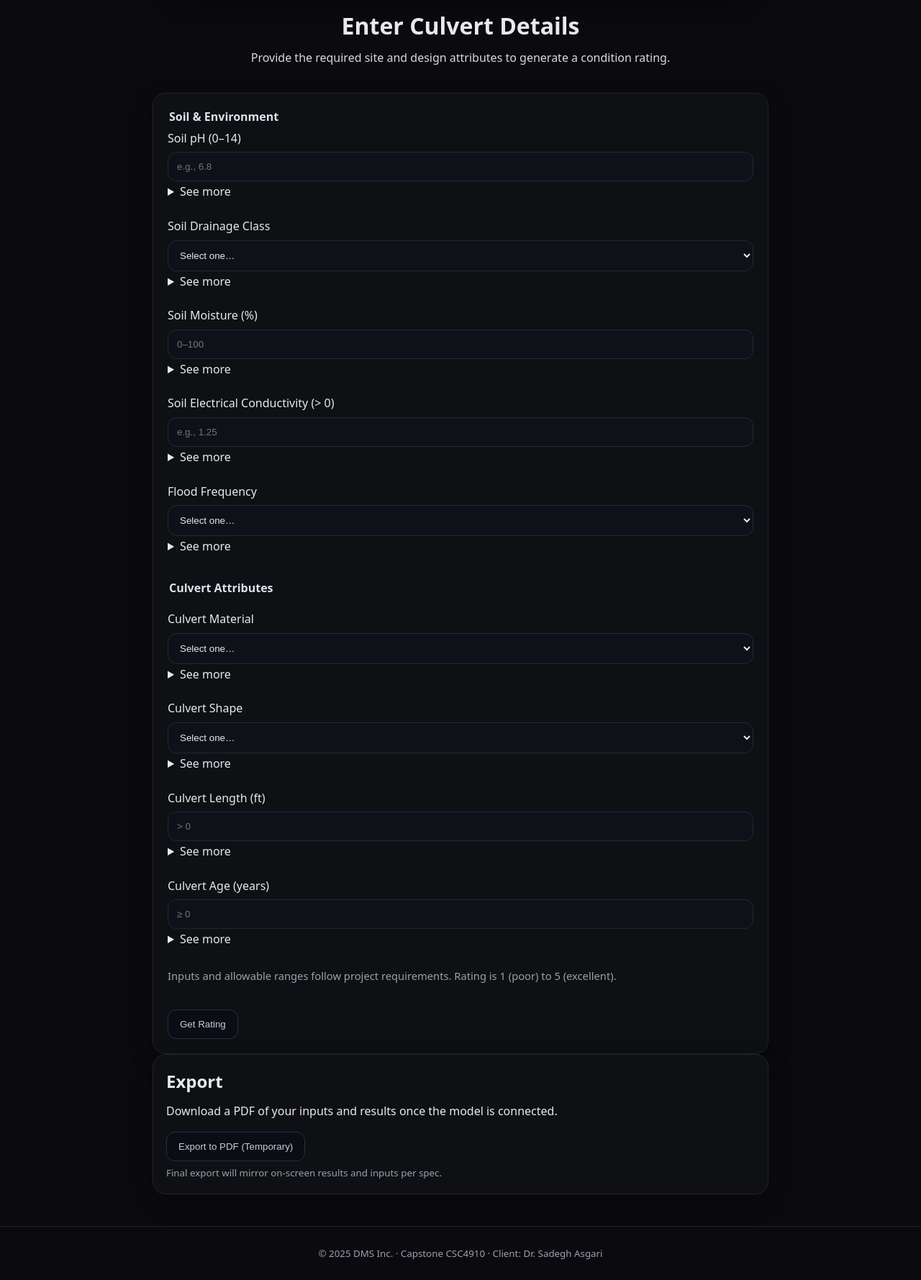
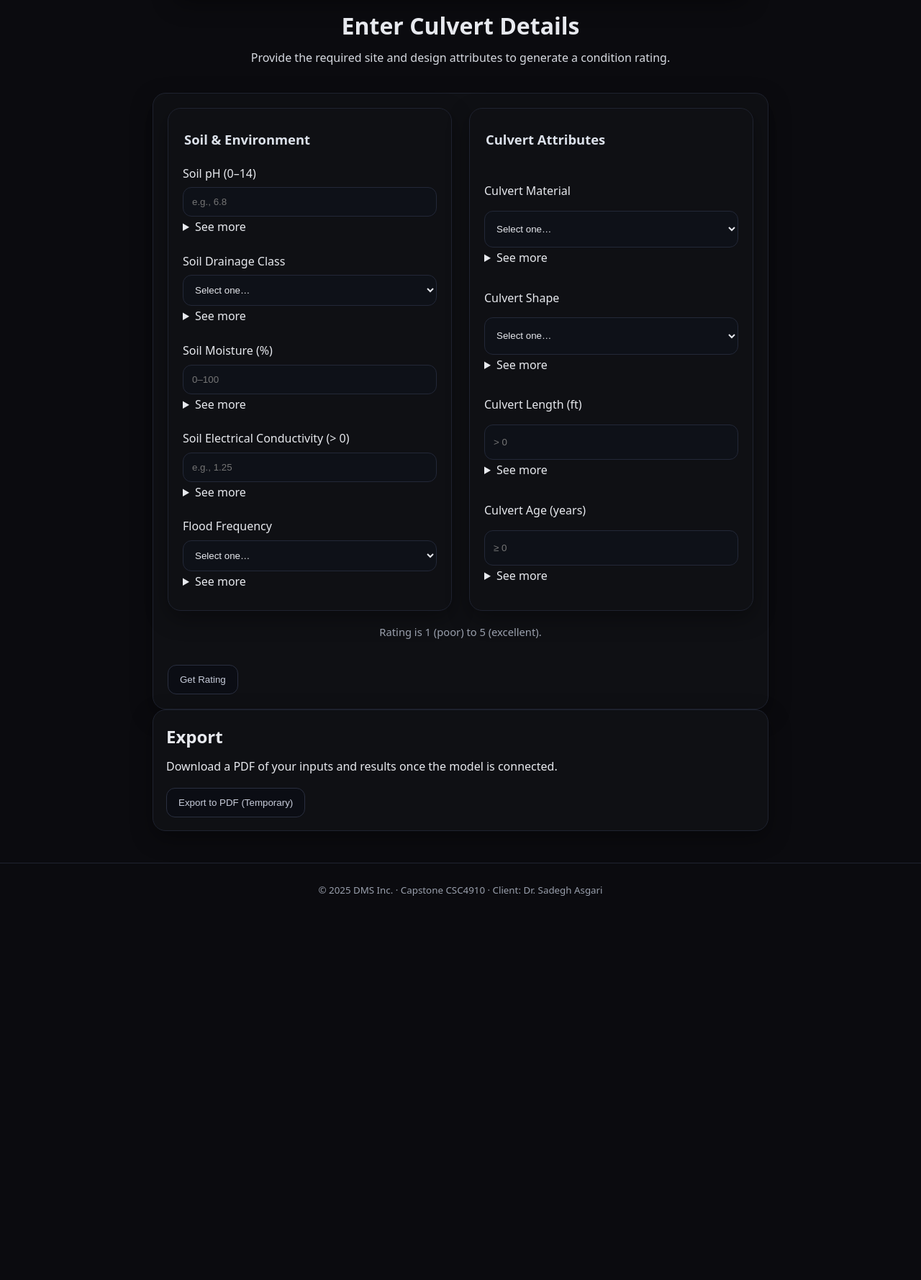
Before and after one commit to SOuellette22/DMS-inc-CSC4910, a Flask app: page /rate/ in a window 1280 px wide. Shown: the part 570-2349 px from the top of the page at 72% size. After the commit the page ends 1815 px from the top, so only its background shows below. Run offline with Flask 3, Linux system fonts and the light colour scheme; parts of the project's set-up code (start-up, migrations or seed data) failed here and were passed over.

Commit message:
Made rate page into two separate columns for usability

```diff
--- a/src/rate/templates/rate.html
+++ b/src/rate/templates/rate.html
@@ -6,7 +6,7 @@
 
 {% block content %}
 <style>
-  /* Page-local only for tiny details spacing */
+  /* tiny details */
   .more {
     margin: -4px 0 8px;
   }
@@ -17,10 +17,44 @@
     display: block;
     margin-top: 6px;
   }
+
+  /* Two columns */
+  .field-columns {
+    display: grid;
+    grid-template-columns: 1fr 1fr;
+    gap: 24px;
+  }
+  @media (max-width: 960px) {
+    .field-columns {
+      grid-template-columns: 1fr; /* stack if window shrinks */
+    }
+  }
+
+  .field-box {
+    background: var(--card);
+    border: 1px solid var(--outline);
+    border-radius: var(--radius);
+    padding: 18px 20px;
+    box-shadow: var(--shadow);
+    display: grid;
+    gap: 14px;
+  }
+
+  .field-box legend {
+    margin-bottom: 6px;
+    font-size: 1.15rem;
+    font-weight: 700;
+    color: #dce1ea;
+  }
+
+  .field-box label span {
+    display: inline-block;
+    width: 100%;
+  }
 </style>
 
 <main class="content-narrow">
-  <!-- Photo on top (kept as-is) -->
+  <!-- Photo -->
   <section class="hero">
     <img
       src="/img/3d_sewer_storm_water_outlet_47_00001.jpg"
@@ -46,7 +80,11 @@
     id="rate-form"
   >
     <fieldset class="field-grid" id="export-target">
-      <!-- Soil / Environment -->
+
+      <div class="field-columns">
+
+        <!-- Left column: Soil & Environment -->
+        <div class="field-box">
           <legend>Soil &amp; Environment</legend>
 
           <label>
@@ -145,8 +183,10 @@
               </div>
             </details>
           </label>
+        </div>
 
-      <!-- Culvert Attributes -->
+        <!-- Right column: Culvert Attributes -->
+        <div class="field-box">
           <legend>Culvert Attributes</legend>
 
           <label>
@@ -225,10 +265,12 @@
               </div>
             </details>
           </label>
+        </div>
 
-      <p class="helper">
-        Inputs and allowable ranges follow project requirements. Rating is 1
-        (poor) to 5 (excellent).
+      </div>
+
+      <p class="helper" style="text-align: center;">
+        Rating is 1 (poor) to 5 (excellent).
       </p>
 
       <div class="actions">
@@ -254,22 +296,18 @@
       >
         Export to PDF (Temporary)
       </button>
-      <small class="muted">
-        Final export will mirror on-screen results and inputs per spec.
-      </small>
     </div>
   </section>
 </main>
 {% endblock %}
 
 <script>
-  // Toggle "See more" <-> "See less" text on details
+  // "See more" + "See less" text on details
   document.querySelectorAll("[data-more]").forEach((d) => {
     const summary = d.querySelector("summary");
     const openText = "See more";
     const closeText = "See less";
 
-    // Initialize summary label
     summary.textContent = openText;
 
     d.addEventListener("toggle", () => {
```
Lines whose indentation alone changed are shown as unchanged.
